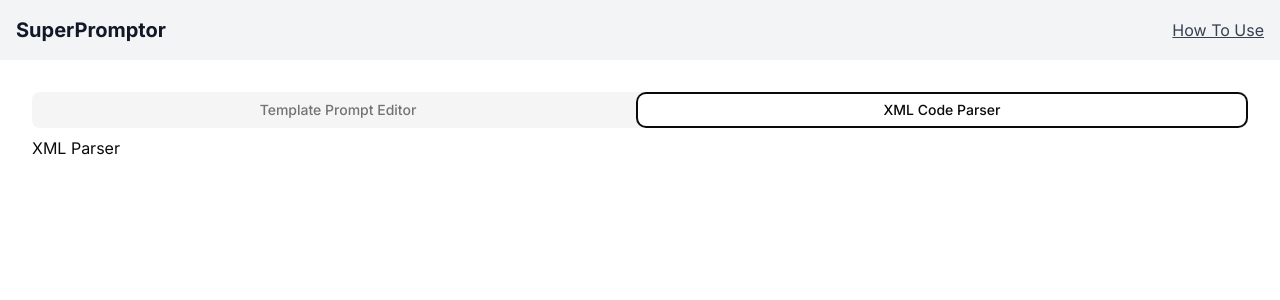
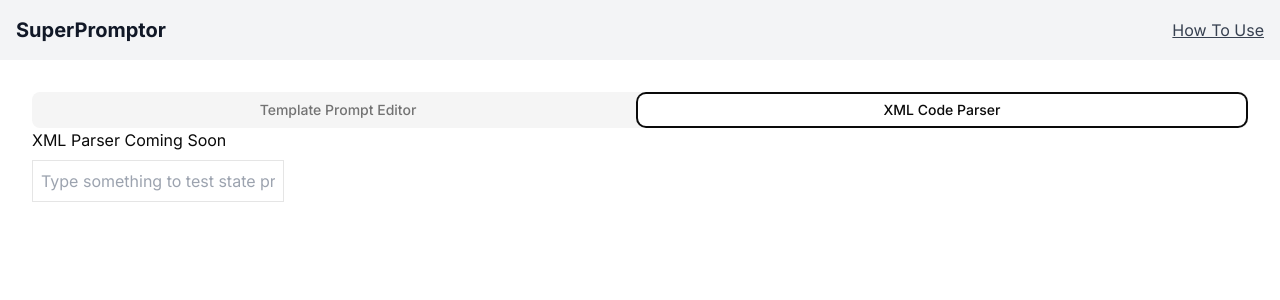
Before and after one commit to brettsmith212/superpromptor, a Next.js app: page / in a window 1280 px wide. Both pictures are taken after a click on the tab "XML Code Parser". Shown: the top 300 px of the page. Built offline with nearby package versions, Linux system fonts and the light colour scheme.

Commit message:
add state

```diff
--- a/app/superpromptor/_components/mode-selector.tsx
+++ b/app/superpromptor/_components/mode-selector.tsx
@@ -4,45 +4,50 @@
  * This client-side component manages the toggle between the Template Prompt Editor
  * and the XML Code Parser. It uses shadcn's Tabs component to switch between the two modes.
  * The Template Prompt Editor is rendered using the TemplateDisplay component, while
- * the XML Code Parser is currently a placeholder.
+ * the XML Code Parser is rendered using the XmlParser component.
  *
  * Key features:
  * - Uses useState to manage the current mode ("template" or "xml")
  * - Renders Tabs with two options: "Template Prompt Editor" and "XML Code Parser"
- * - Conditionally renders TemplateDisplay or a placeholder paragraph based on the selected mode
+ * - Renders both TemplateDisplay and XmlParser, hiding the inactive one with CSS
+ * - Ensures that both components remain mounted to preserve their state
  *
  * @dependencies
  * - react: For useState hook
  * - @/components/ui/tabs: shadcn's Tabs component for the toggle UI
  * - ./template-display: The TemplateDisplay component for the editor
+ * - ./xml-parser: The XmlParser component for the XML parser
  *
  * @notes
  * - Marked as "use client" for client-side state management
  * - Assumes shadcn's Tabs component is set up in the project
- * - The XML Parser is a placeholder and will be implemented later
+ * - Both tab contents are always rendered but only one is visible to preserve state
  */
 
 "use client"
 
 import { useState } from "react"
-import { Tabs, TabsList, TabsTrigger, TabsContent } from "@/components/ui/tabs"
+import { Tabs, TabsList, TabsTrigger } from "@/components/ui/tabs"
 import TemplateDisplay from "./template-display"
+import XmlParser from "./xml-parser"
 
 export default function ModeSelector() {
   const [mode, setMode] = useState("template")
 
   return (
-    <Tabs value={mode} onValueChange={setMode} className="w-full">
-      <TabsList className="grid w-full grid-cols-2">
-        <TabsTrigger value="template">Template Prompt Editor</TabsTrigger>
-        <TabsTrigger value="xml">XML Code Parser</TabsTrigger>
-      </TabsList>
-      <TabsContent value="template">
+    <div>
+      <Tabs value={mode} onValueChange={setMode} className="w-full">
+        <TabsList className="grid w-full grid-cols-2">
+          <TabsTrigger value="template">Template Prompt Editor</TabsTrigger>
+          <TabsTrigger value="xml">XML Code Parser</TabsTrigger>
+        </TabsList>
+      </Tabs>
+      <div className={mode === "template" ? "" : "hidden"}>
         <TemplateDisplay />
-      </TabsContent>
-      <TabsContent value="xml">
-        <p>XML Parser</p>
-      </TabsContent>
-    </Tabs>
+      </div>
+      <div className={mode === "xml" ? "" : "hidden"}>
+        <XmlParser />
+      </div>
+    </div>
   )
 }
--- /dev/null
+++ b/app/superpromptor/_components/xml-parser.tsx
@@ -0,0 +1,31 @@
+/**
+ * @file XML Parser component for SuperPromptor
+ * @description
+ * This component is a placeholder for the XML Code Parser functionality.
+ * It will be implemented in the future to parse XML code blocks.
+ *
+ * @notes
+ * - Marked as "use client" for consistency with other components
+ * - Includes a simple input to demonstrate state preservation
+ */
+
+"use client"
+
+import { useState } from "react"
+
+export default function XmlParser() {
+  const [text, setText] = useState("")
+
+  return (
+    <div>
+      <p>XML Parser Coming Soon</p>
+      <input
+        type="text"
+        value={text}
+        onChange={(e) => setText(e.target.value)}
+        placeholder="Type something to test state preservation"
+        className="border p-2 mt-2"
+      />
+    </div>
+  )
+}
```
